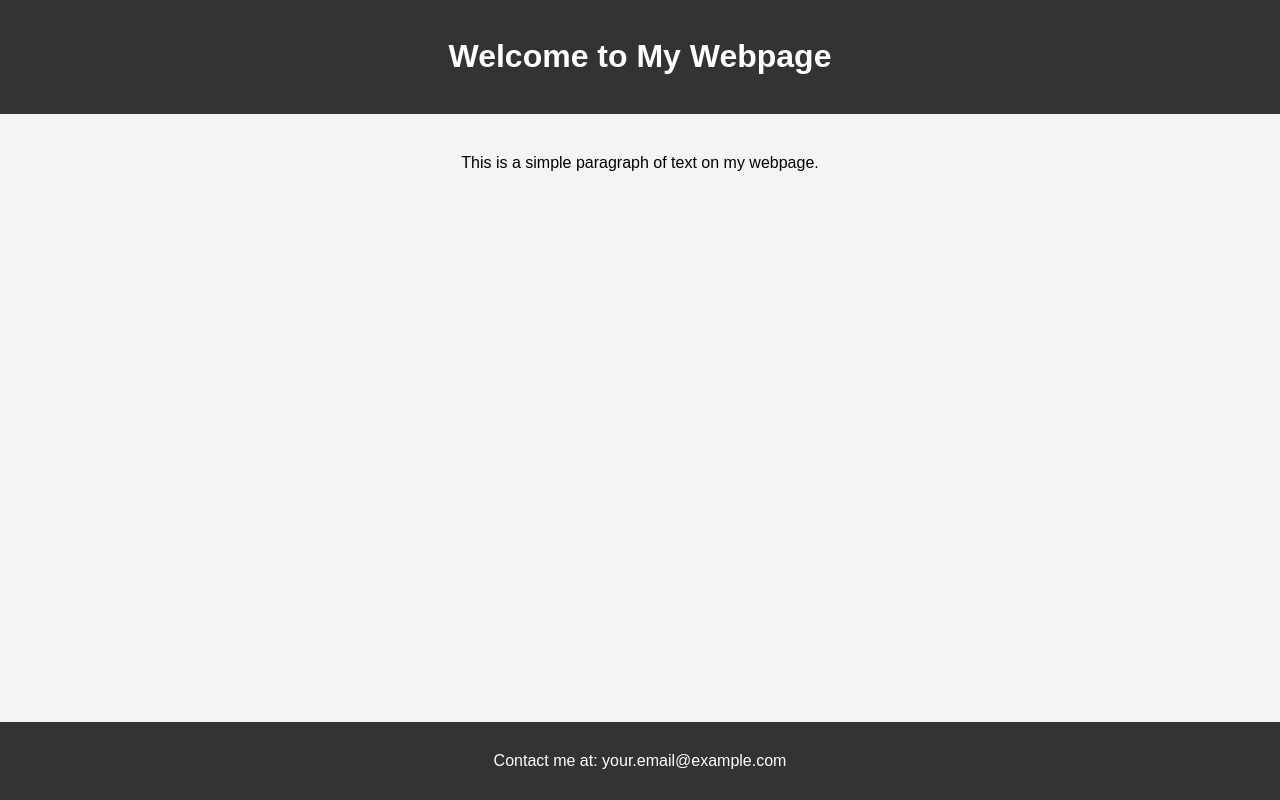
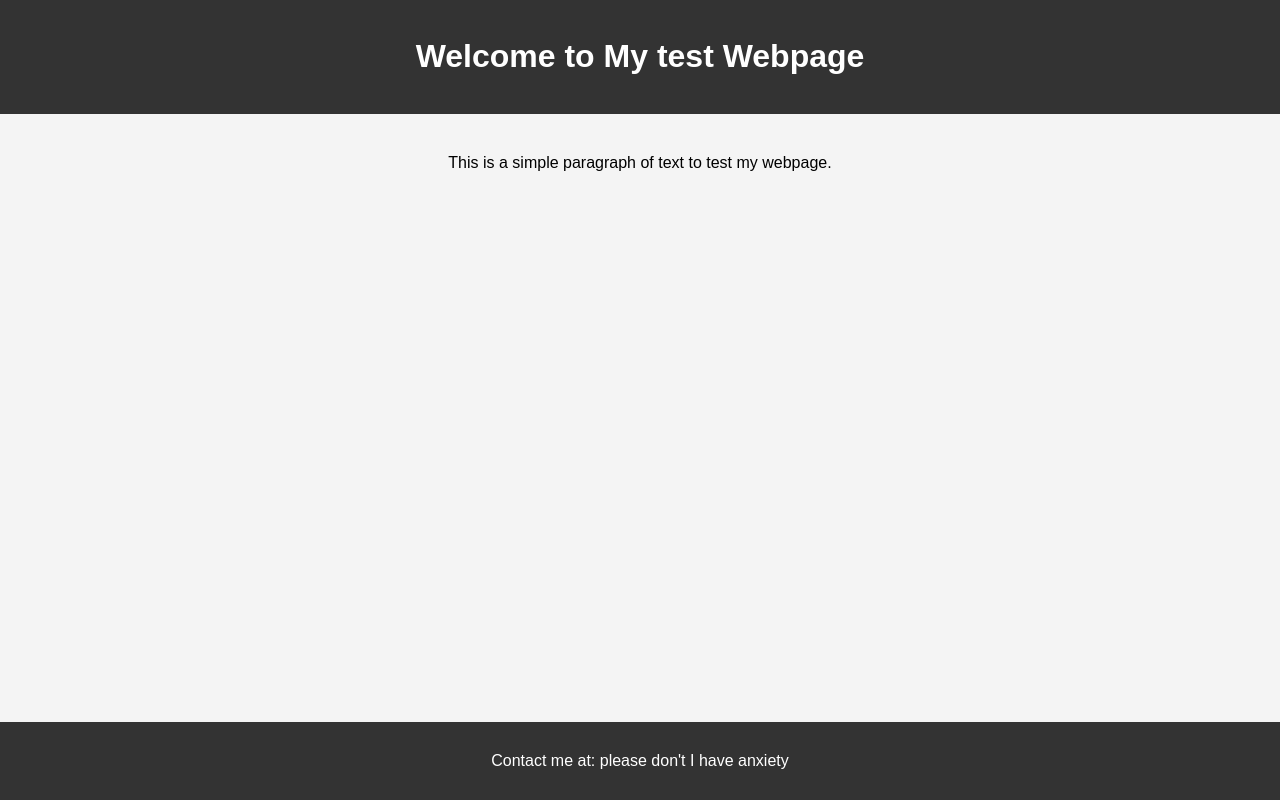
Before and after one commit to DreadPoor/DreadPoor.github.io, a plain HTML site: page index.html in a window 1280 px wide. Drawn offline with Linux system fonts and the light colour scheme.

Commit message:
Update index.html

```diff
--- a/index.html
+++ b/index.html
@@ -8,13 +8,13 @@
 </head>
 <body>
     <header>
-        <h1>Welcome to My Webpage</h1>
+        <h1>Welcome to My test Webpage</h1>
     </header>
     <main>
-        <p>This is a simple paragraph of text on my webpage.</p>
+        <p>This is a simple paragraph of text to test my webpage.</p>
     </main>
     <footer>
-        <p>Contact me at: your.email@example.com</p>
+        <p>Contact me at: please don't I have anxiety</p>
     </footer>
 </body>
 </html>
```
